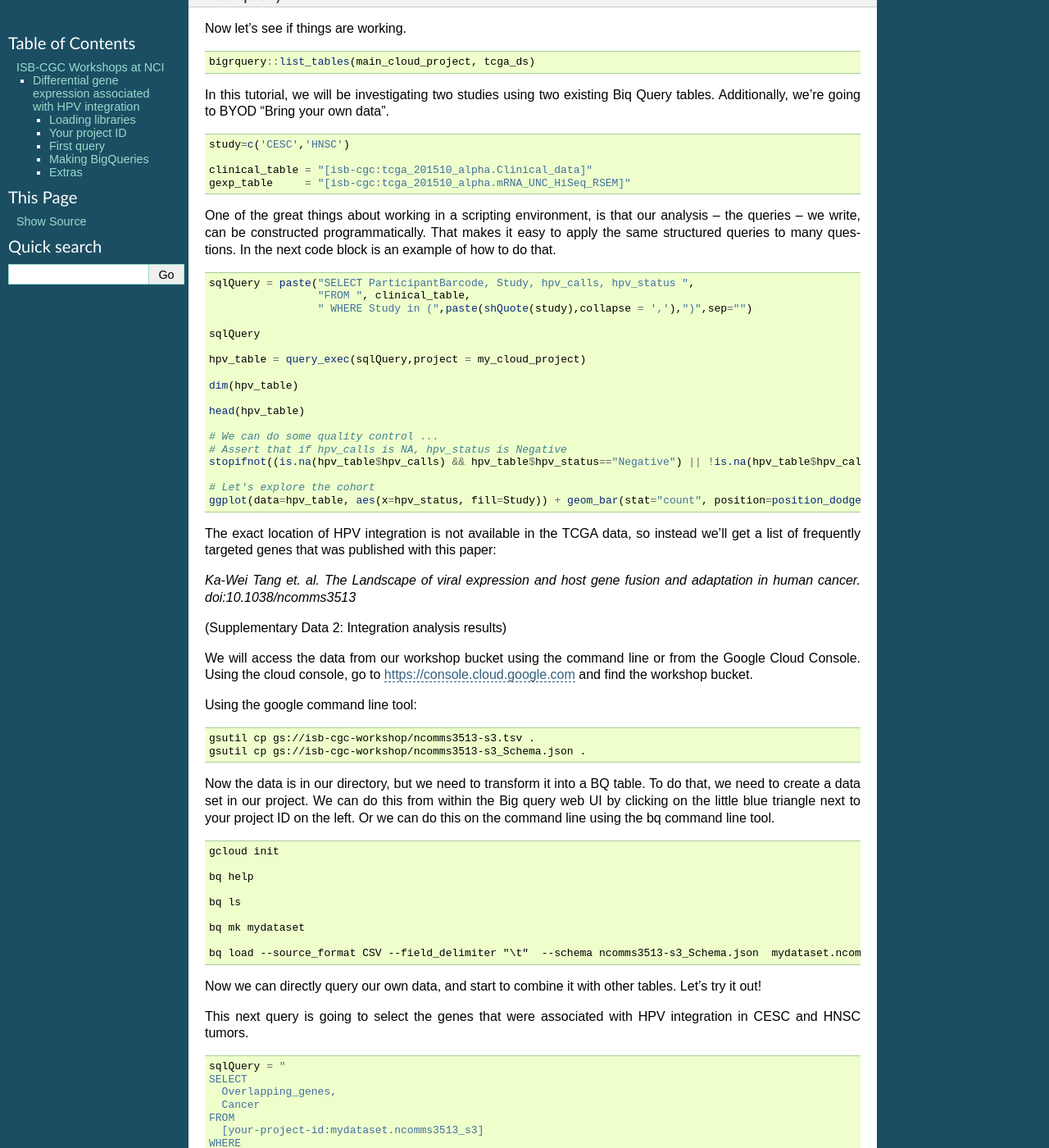
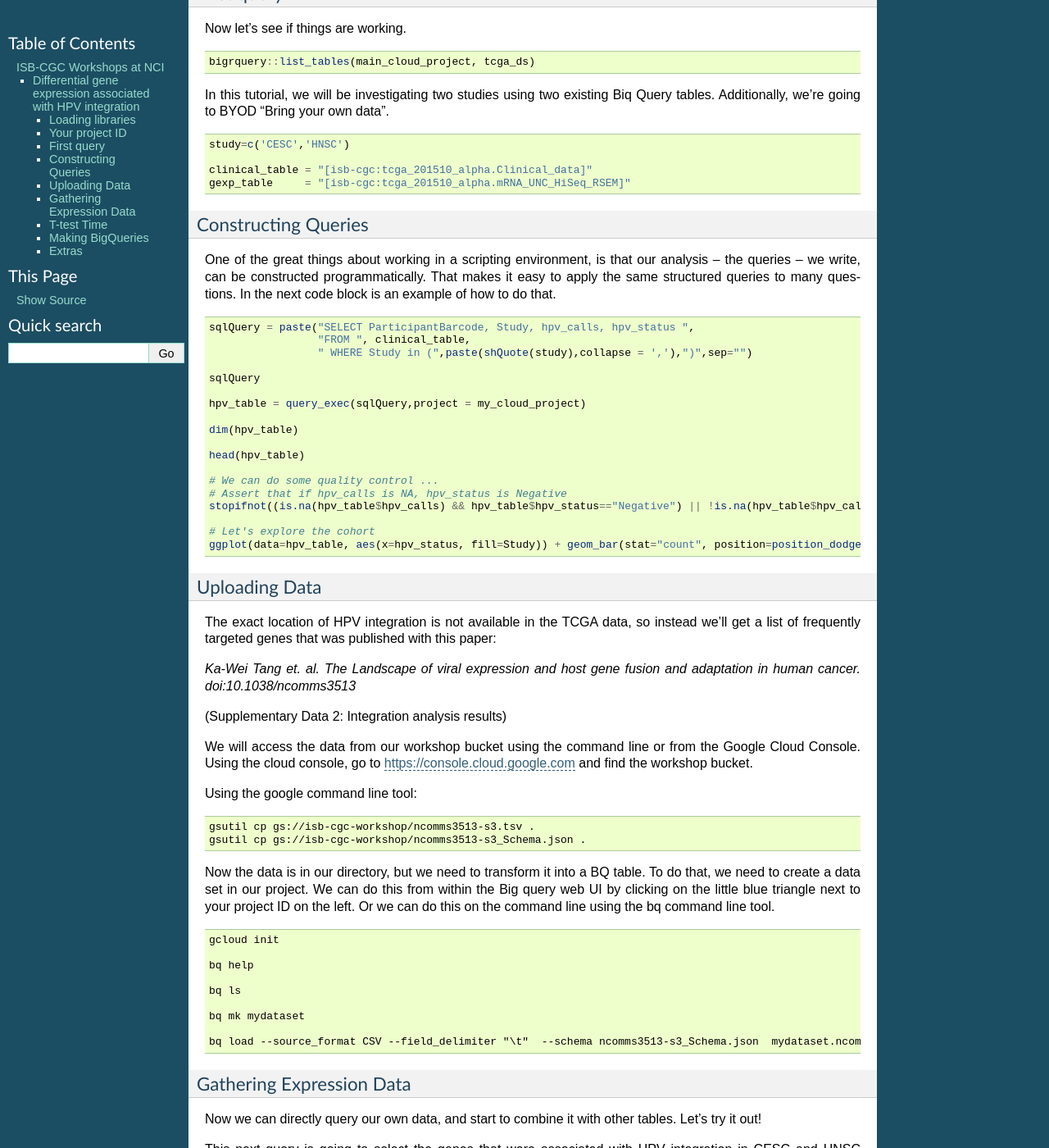
Before and after one commit to isb-cgc/readthedocs, a Sphinx documentation site: the page built from docs/source/sections/Workshop_R_tut.rst, in a window 1280 px wide and 1400 px high, scrolled down 681 px. Shown: the whole window at 82% size. Built offline with Sphinx 7.4.7, drawn with Linux system fonts in a browser that asks for light colours.

Commit message:
added more titles to the tut

```diff
--- a/docs/source/sections/Workshop_R_tut.rst
+++ b/docs/source/sections/Workshop_R_tut.rst
@@ -60,6 +60,8 @@ Biq Query tables. Additionally, we're going to BYOD "Bring your own data".
 	clinical_table = "[isb-cgc:tcga_201510_alpha.Clinical_data]"
 	gexp_table     = "[isb-cgc:tcga_201510_alpha.mRNA_UNC_HiSeq_RSEM]"
 
+Constructing Queries
+====================
 
 One of the great things about working in a scripting environment, is that our
 analysis -- the queries -- we write, can be constructed programmatically.
@@ -86,6 +88,9 @@ In the next code block is an example of how to do that.
 
 	# Let's explore the cohort
 	ggplot(data=hpv_table, aes(x=hpv_status, fill=Study)) + geom_bar(stat="count", position=position_dodge())
+
+Uploading Data
+==============
 
 The exact location of HPV integration is not available in the TCGA data,
 so instead we'll get a list of frequently targeted genes that was published
@@ -123,6 +128,9 @@ Or we can do this on the command line using the bq command line tool.
 	bq mk mydataset
 
 	bq load --source_format CSV --field_delimiter "\t"  --schema ncomms3513-s3_Schema.json  mydataset.ncomms3513_s3 ncomms3513-s3.tsv
+
+Gathering Expression Data
+=========================
 
 Now we can directly query our own data, and start to combine it with other tables.
 Let's try it out!
@@ -197,6 +205,9 @@ Let's filter the hpv_table to match the samples to those in gexp_affected_genes
 
 	# let's get rid of 'indeterminate' samples
 	hpv_table = dplyr::filter(hpv_table, hpv_status != "Indeterminate", ParticipantBarcode %in% gexp_affected_genes$ParticipantBarcode)
+
+T-test Time
+===========
 
 Now, we are going to perform t.tests on expression by hpv_status and study.
 
```
